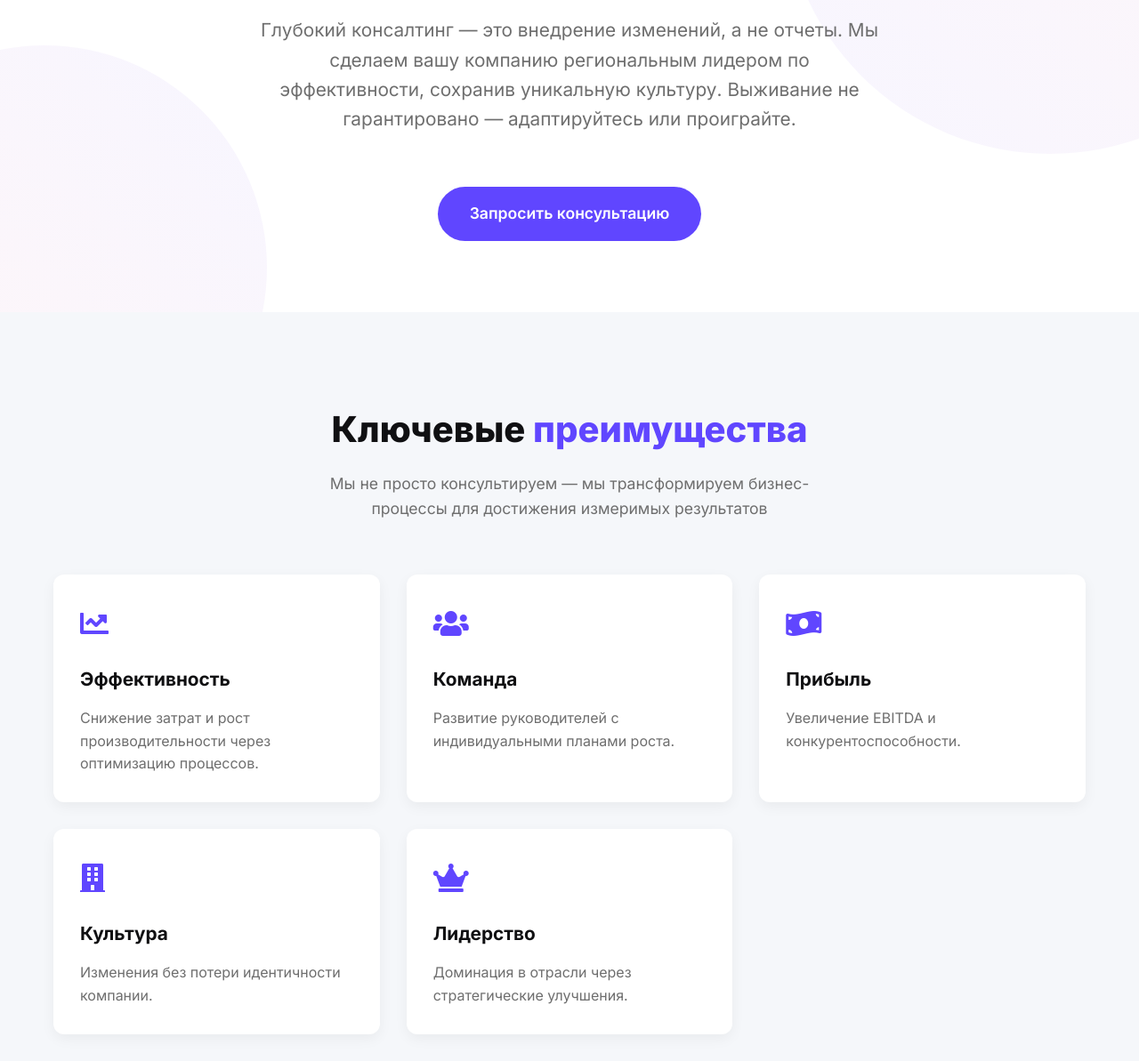
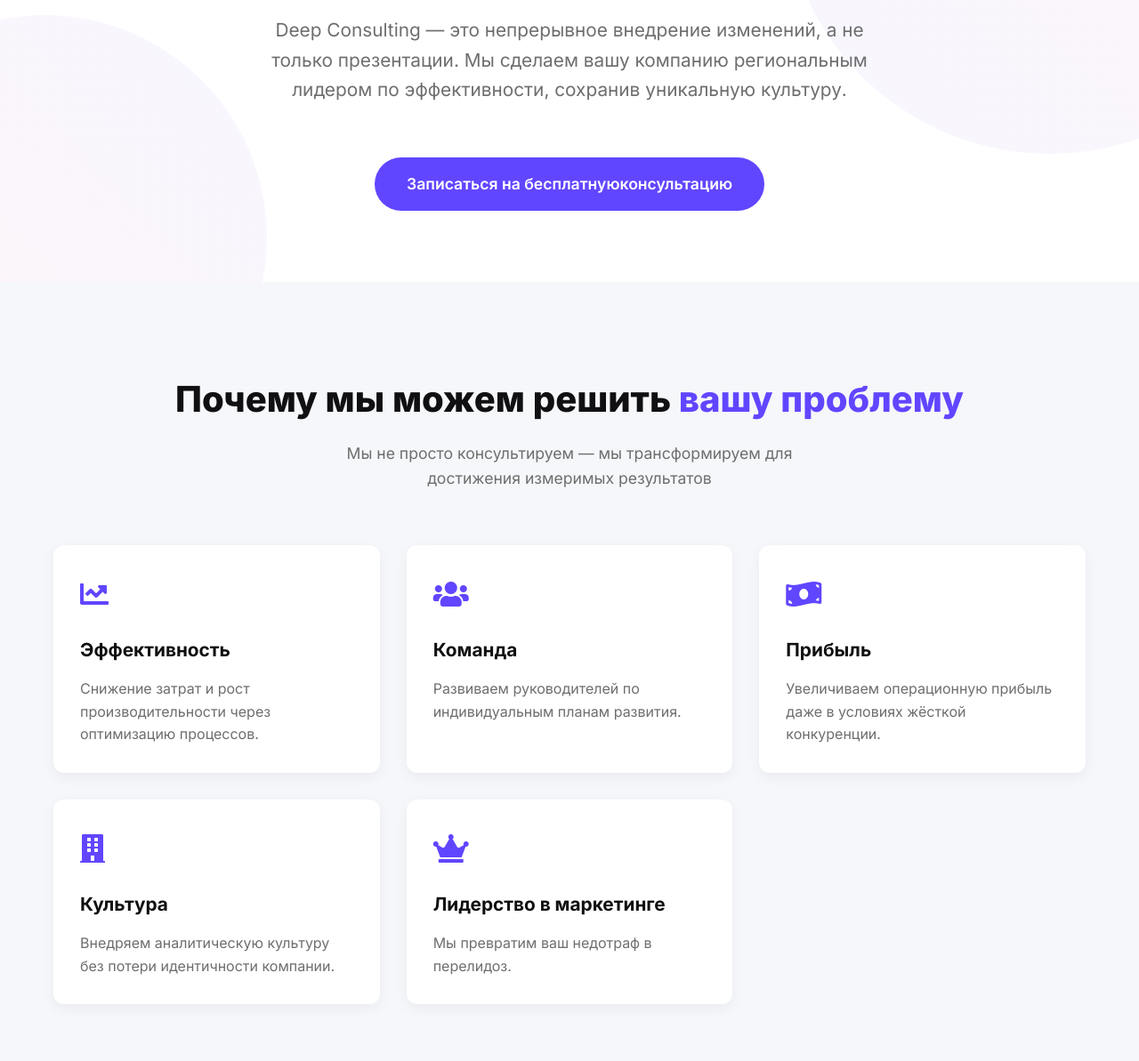
Before and after one commit to ivankuts/sovetnik.expert, a plain HTML site: page index.html in a window 1280 px wide. Shown: the part 327-1520 px from the top of the page at 89% size. Drawn offline with Linux system fonts and the light colour scheme.

Commit message:
Восстановлена старая версия index.html

```diff
--- a/index.html
+++ b/index.html
@@ -3,7 +3,7 @@
 <head>
     <meta charset="UTF-8">
     <meta name="viewport" content="width=device-width, initial-scale=1.0">
-    <title>Преобразуем ваш бизнес — Deep Consulting</title>
+    <title>Soventik.Expert /// Прокачаем ваш бизнес до нового уровня— Deep Consulting</title>
     <link rel="preconnect" href="https://fonts.googleapis.com">
     <link rel="preconnect" href="https://fonts.gstatic.com" crossorigin>
     <link href="https://fonts.googleapis.com/css2?family=Inter:wght@300;400;500;600;700;800;900&display=swap" rel="stylesheet">
@@ -722,19 +722,18 @@
                 <div id="headline-carousel" class="headline headline-carousel">
                      <div class="carousel-slide active-slide">Выживание не является обязанностью. <span>Адаптируйся</span> или умри</div>
                      <div class="carousel-slide">Что делать с убыточным бизнесом? <span>Закрыть</span> или тащить?</div>
-                     <div class="carousel-slide">Ваш бизнес <span>успевает</span> за рынком, или уже отстает?</div>
+                     <div class="carousel-slide">Ваш бизнес <span> ещё успевает</span> за рынком, или безнадёжно отстал?</div>
                      <div class="carousel-slide">Кризис – время <span>расти</span>, а не выживать.</div>
-                     <div class="carousel-slide">Прибыль <span>тает</span>? Найдем утечку и остановим.</div>
+                     <div class="carousel-slide">Прибыль <span>превратилась в убытки</span>? Найдем утечки и остановим падение.</div>
                      <div class="carousel-slide">Перестаньте <span>тушить пожары</span>. Начните строить систему.</div>
                      <div class="carousel-slide">Конкуренты <span>обгоняют</span>? Мы знаем, как их опередить.</div>
                      <div class="carousel-slide">Неопределенность – ваш <span>риск</span> или ваша возможность?</div>
-                     <div class="carousel-slide">Когда штормит, нужен <span>опытный</span> капитан. А у вас?</div>
                      <!-- Добавьте другие слайды сюда -->
                 </div>
                 <p class="subheadline">
-                    Глубокий консалтинг — это внедрение изменений, а не отчеты. Мы сделаем вашу компанию региональным лидером по эффективности, сохранив уникальную культуру. Выживание не гарантировано — адаптируйтесь или проиграйте.
+                    Deep Consulting — это непрерывное внедрение изменений, а не только презентации. Мы сделаем вашу компанию региональным лидером по эффективности, сохранив уникальную культуру.
                 </p>
-                <a href="https://t.me/ivan_kuts" class="hero-cta" target="_blank">Запросить консультацию</a>
+                <a href="https://t.me/ivan_kuts" class="hero-cta" target="_blank">Записаться на бесплатнуюконсультацию</a>
             </div>
         </div>
     </section>
@@ -743,8 +742,8 @@
     <section class="section section-alternate">
         <div class="container">
             <div class="section-header">
-                <h2 class="section-title">Ключевые <span>преимущества</span></h2>
-                <p class="section-subtitle">Мы не просто консультируем — мы трансформируем бизнес-процессы для достижения измеримых результатов</p>
+                <h2 class="section-title">Почему мы можем решить <span>вашу проблему</span></h2>
+                <p class="section-subtitle">Мы не просто консультируем — мы трансформируем для достижения измеримых результатов</p>
             </div>
 
             <div class="benefits-grid">
@@ -757,25 +756,25 @@
                 <div class="benefit-card">
                     <div class="benefit-icon"><i class="fas fa-users"></i></div>
                     <h3 class="benefit-title">Команда</h3>
-                    <p class="benefit-desc">Развитие руководителей с индивидуальными планами роста.</p>
+                    <p class="benefit-desc">Развиваем руководителей по индивидуальным планам развития.</p>
                 </div>
 
                 <div class="benefit-card">
                     <div class="benefit-icon"><i class="fas fa-money-bill-wave"></i></div>
                     <h3 class="benefit-title">Прибыль</h3>
-                    <p class="benefit-desc">Увеличение EBITDA и конкурентоспособности.</p>
+                    <p class="benefit-desc">Увеличиваем операционную прибыль даже в условиях жёсткой конкуренции.</p>
                 </div>
 
                 <div class="benefit-card">
                     <div class="benefit-icon"><i class="fas fa-building"></i></div>
                     <h3 class="benefit-title">Культура</h3>
-                    <p class="benefit-desc">Изменения без потери идентичности компании.</p>
+                    <p class="benefit-desc">Внедряем аналитическую культуру без потери идентичности компании.</p>
                 </div>
 
                 <div class="benefit-card">
                     <div class="benefit-icon"><i class="fas fa-crown"></i></div>
-                    <h3 class="benefit-title">Лидерство</h3>
-                    <p class="benefit-desc">Доминация в отрасли через стратегические улучшения.</p>
+                    <h3 class="benefit-title">Лидерство в маркетинге</h3>
+                    <p class="benefit-desc">Мы превратим ваш недотраф в перелидоз.</p>
                 </div>
             </div>
         </div>
```
